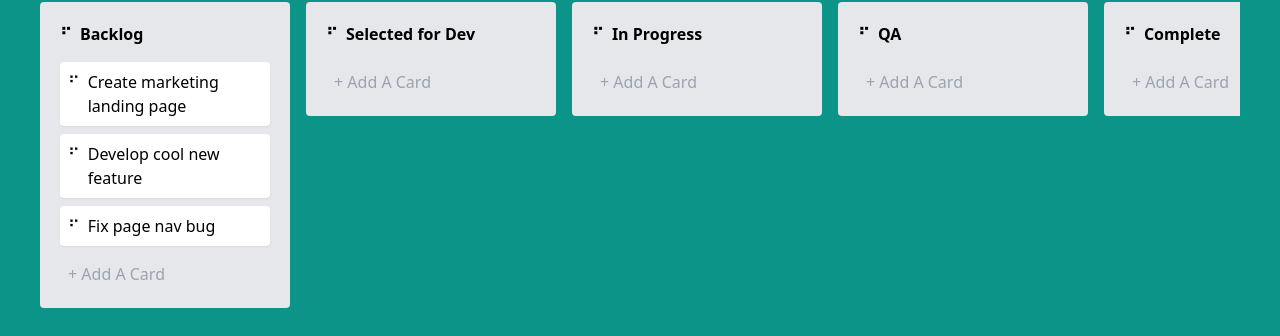
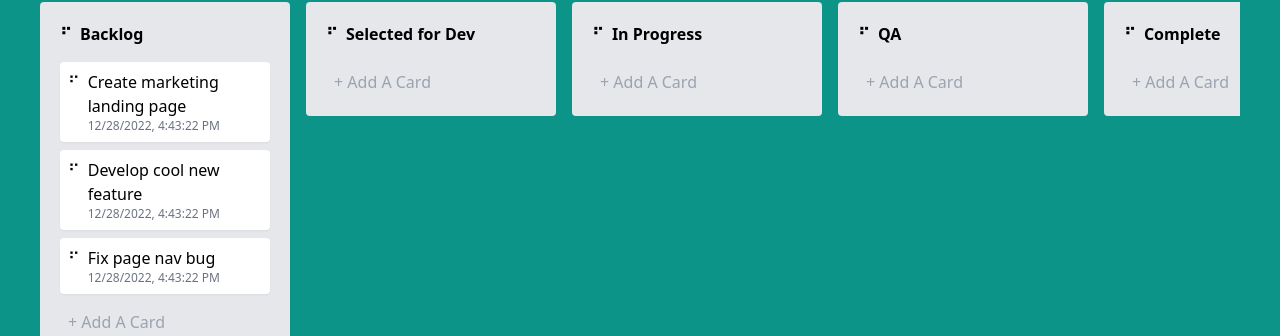
Before and after one commit to vueschool/trello-board-course, a Nuxt app: page / in a window 1280 px wide. Shown: the part 228-564 px from the top of the page. Built offline with nearby package versions, Linux system fonts and the light colour scheme.

Commit message:
fix: createdAt serialized from local storage as string (and display it to card, to ensure correctness)

```diff
--- a/components/TrelloBoard.vue
+++ b/components/TrelloBoard.vue
@@ -2,7 +2,9 @@
 import type { Column, Task } from "~~/types";
 import draggable from "vuedraggable";
 import { nanoid } from "nanoid";
-const columns = useLocalStorage<Column[]>("trelloBoard", [
+const columns = useLocalStorage<Column[]>(
+  "trelloBoard",
+  [
     {
       title: "Backlog",
       id: nanoid(),
@@ -24,7 +26,22 @@ const columns = useLocalStorage<Column[]>("trelloBoard", [
     { title: "In Progress", id: nanoid(), tasks: [] },
     { title: "QA", id: nanoid(), tasks: [] },
     { title: "Complete", id: nanoid(), tasks: [] },
-]);
+  ],
+  {
+    serializer: {
+      read: (value) => {
+        return JSON.parse(value).map((column: Column) => {
+          column.tasks = column.tasks.map((task: Task) => {
+            task.createdAt = new Date(task.createdAt);
+            return task;
+          });
+          return column;
+        });
+      },
+      write: (value) => JSON.stringify(value),
+    },
+  }
+);
 const alt = useKeyModifier("Alt");
 
 watch(
--- a/components/TrelloBoardTask.vue
+++ b/components/TrelloBoardTask.vue
@@ -22,9 +22,14 @@ onKeyStroke("Backspace", (e) => {
     tabindex="0"
   >
     <DragHandle class="pr-2" />
-    <span>
-      {{ task.title }}
-    </span>
+    <div>
+      <div>
+        {{ task.title }}
+      </div>
+      <div class="text-xs text-gray-500">
+        {{ task.createdAt.toLocaleString() }}
+      </div>
+    </div>
   </div>
 </template>
 <style>
```
Lines whose indentation alone changed are shown as unchanged.
